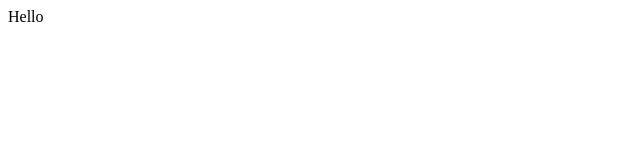
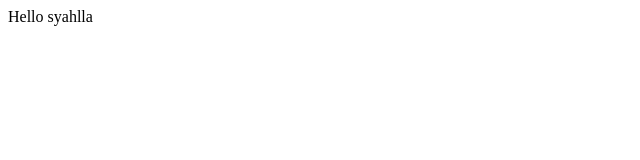
Before and after one commit to Alipmuh/coba-repo, a plain HTML site: page index.html in a window 1280 px wide. Shown: the full height of the page, 0-640 px from the left. Drawn offline with Linux system fonts and the light colour scheme.

Commit message:
modifikasi index.html

```diff
--- a/index.html
+++ b/index.html
@@ -1 +1 @@
-<div>Hello</div>
+<div>Hello syahlla</div>
```
